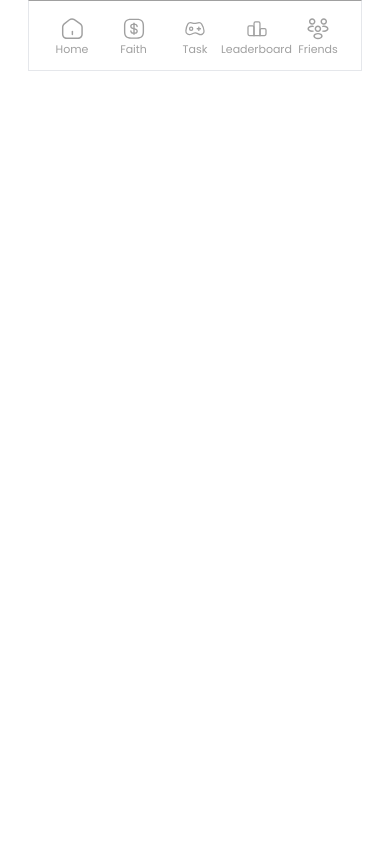
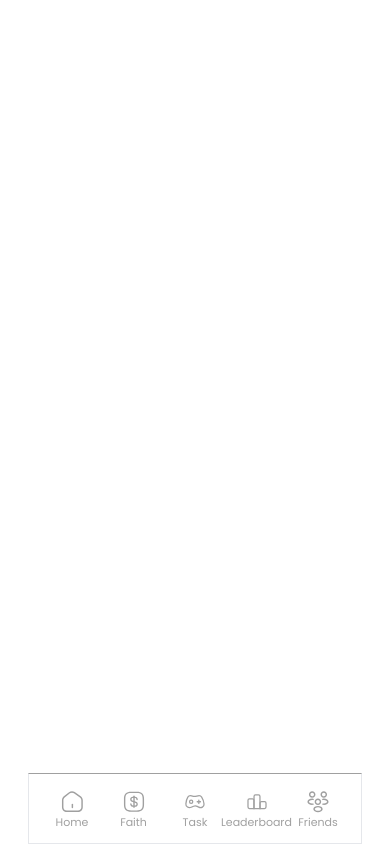
Before and after one commit to SamsonI95/christville-app, a React (Vite) app: page /app in a window 390 px wide. Built offline with nearby package versions, Linux system fonts and the light colour scheme; no server answers; a web font is replaced by a local one.

Commit message:
Bottom nav positioning fix - phase - 3

```diff
--- a/src/App.css
+++ b/src/App.css
@@ -1,22 +1,29 @@
-@media screen and (max-width: 768px) and (max-height: 1024px) {
 body,
 html {
-    height: 100%;
-    width: 100%;
+  height: 100%; /* Ensures body/html take full height */
+  min-height: 100vh; /* Always fills the viewport */
+  width: 100%; /* Full width */
+  margin: 0; /* Remove default margins */
+  padding: 0; /* Remove default padding */
+  box-sizing: border-box; /* Ensures consistent sizing */
 }
 
+/* App Container */
 .app-container {
-    /* height: 100vh; */
+  min-height: 100vh; /* Ensures full-screen height */
   width: 100vw;
   display: flex;
   flex-direction: column;
-    justify-content: space-between;
+  justify-content: space-between; /* Keeps nav at bottom */
   padding: 0 28px;
-    overflow: auto;
+  overflow: auto; /* Allows scrolling for content overflow */
 }
 
-  .app-container section:first-child {
-    flex: 1 1 auto; /* Allows the content section to expand and fill space */
+
+@media screen and (max-width: 768px) and (max-height: 1024px) {
+  .app-container {
+    min-height: 100vh;
+    width: 100vw;
   }
 }
 
```
Lines whose indentation alone changed are shown as unchanged.
